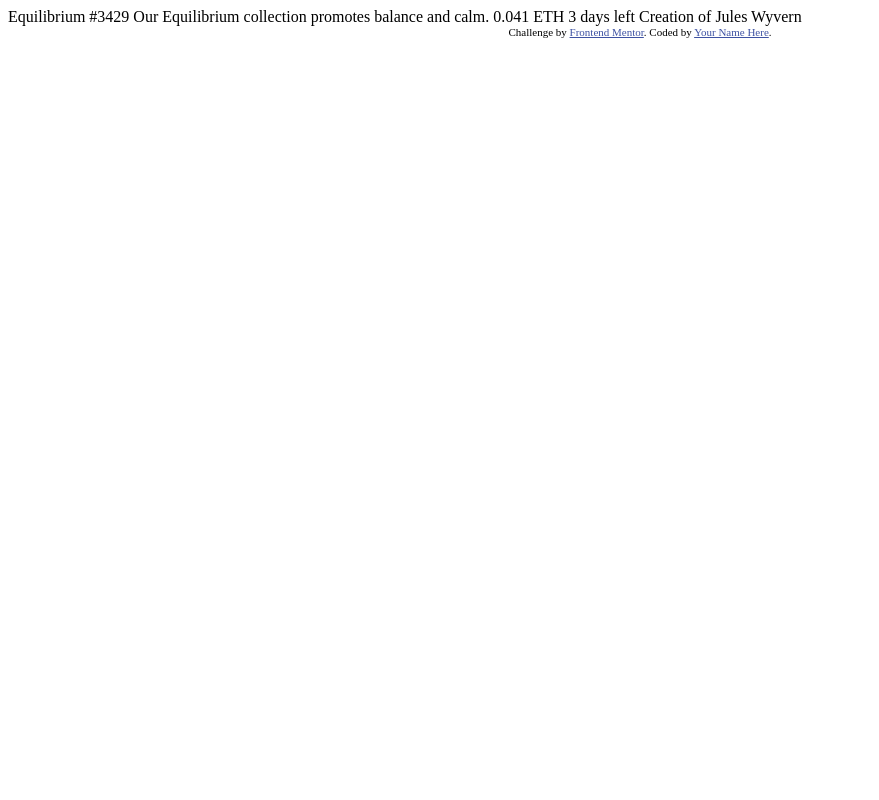
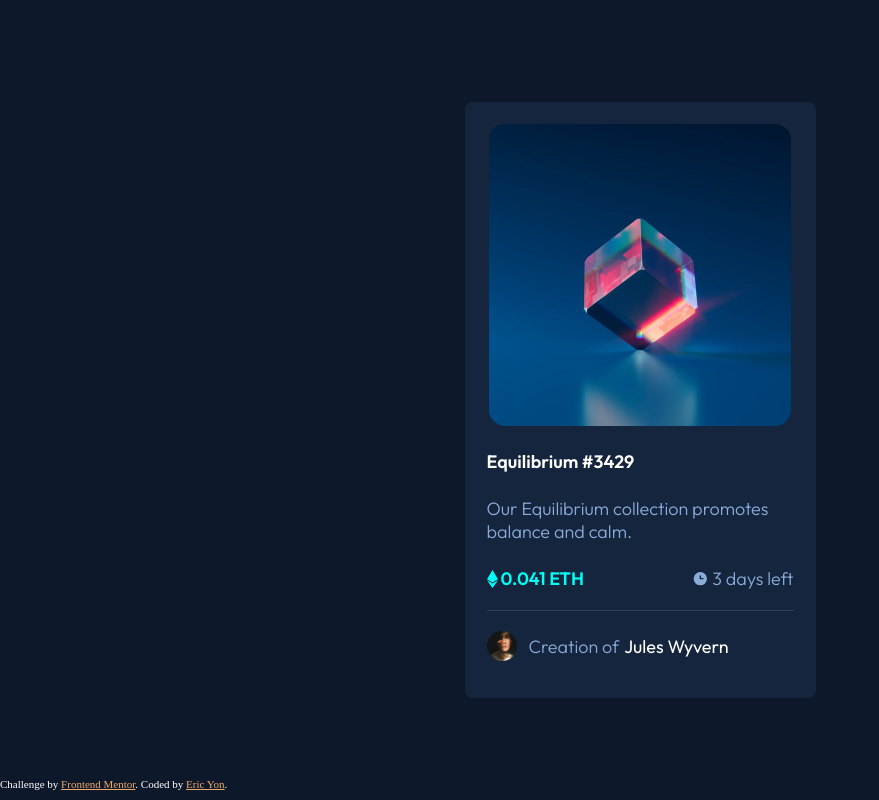
Before and after one commit to eyon24/nft-preview-card-component, a plain HTML site: page index.html in a window 1280 px wide. Shown: the whole page, without its empty margins (0-879 px from the left). Drawn offline with Linux system fonts and the light colour scheme.

Commit message:
Completed commit

```diff
--- a/index.html
+++ b/index.html
@@ -3,31 +3,88 @@
 <head>
   <meta charset="UTF-8">
   <meta name="viewport" content="width=device-width, initial-scale=1.0"> <!-- displays site properly based on user's device -->
-
-  <link rel="icon" type="image/png" sizes="32x32" href="./images/favicon-32x32.png">
-
+  <link rel="preconnect" href="https://fonts.googleapis.com">
+  <link rel="preconnect" href="https://fonts.gstatic.com" crossorigin>
+  <link href="https://fonts.googleapis.com/css2?family=Outfit:wght@300;400;600&family=Overpass:wght@300;400&display=swap" rel="stylesheet">
+  <link rel="icon" type="image/png" sizes="32x32" href="./resources/images/favicon-32x32.png">
+  <link rel="stylesheet" href="./resources/css/styles.css">
   <title>Frontend Mentor | NFT preview card component</title>
 
   <!-- Feel free to remove these styles or customise in your own stylesheet 👍 -->
   <style>
-    .attribution { font-size: 11px; text-align: center; }
-    .attribution a { color: hsl(228, 45%, 44%); }
+    .attribution {
+      font-size: 11px;
+      text-align: center;
+      position: fixed;
+      bottom: 10px;
+      color: #fff;
+    }
+
+    .attribution a {
+      color: hsl(29, 80%, 67%);
+    }
   </style>
+
 </head>
+
 <body>
+  <main>
+    <div class="container">
+      <div class="img-container">
+        <img class="img" src="./resources/images/image-equilibrium.jpg">
 
-  Equilibrium #3429
+        <div class="creator-img-hover">
+          <img src="./resources/images/icon-view.svg" class="hov">
+        </div>
 
-  Our Equilibrium collection promotes balance and calm.
+      </div>
 
-  0.041 ETH
-  3 days left
 
-  Creation of Jules Wyvern
+      <div class="eqID-container">
+        <span class="eqID">Equilibrium #3429</span>
+      </div>
+
+      <div class="description-container">
+        <span class="description">
+          Our Equilibrium collection promotes balance and calm.
+        </span>
+      </div>
+
+      <div class="detail-container">
+        <span class="amount">
+          <div class="eth-icon-container">
+            <img class="eth-icon" src="./resources/images/icon-ethereum.svg">
+          </div>
+          0.041 ETH
+        </span>
+        <span class="time-left">
+          <div class="clock-icon-container">
+            <img class="clock-icon" src="./resources/images/icon-clock.svg">
+          </div>
+          3 days left
+        </span>
+      </div>
+
+      <hr class="line">
+
+      <footer class=creator-container>
+        <div class="creator-img-container">
+          <img class="creator-img" src="./resources/images/image-avatar.png">
+        </div>
+
+        <span class="creator">
+          Creation of
+        </span>
+        <span class="creator-name">
+          Jules Wyvern
+        </span>
+      </footer>
+    </div>
+  </main>
 
   <div class="attribution">
     Challenge by <a href="https://www.frontendmentor.io?ref=challenge" target="_blank">Frontend Mentor</a>.
-    Coded by <a href="#">Your Name Here</a>.
+    Coded by <a href="#">Eric Yon</a>.
   </div>
 </body>
 </html>
--- /dev/null
+++ b/resources/css/styles.css
@@ -0,0 +1,195 @@
+:root {
+    --background: #0d192b;
+    --card: #14253d;
+    --line: #2f415b;
+    --White: #ffffff;
+    --soft-blue: #8bacda;
+    --cyan: hsl(178, 100%, 50%);
+}
+
+*,
+::before,
+::after {
+    box-sizing: inherit;
+}
+
+html {
+    box-sizing: border-box;
+}
+
+html, body {
+    margin: 0;
+    padding: 0;
+}
+
+body {
+    background-color: var(--background);
+}
+
+main {
+    align-items: center;
+    display: flex;
+    justify-content: center;
+    margin: auto 20px;
+    height: 100vh;
+
+}
+
+.container {
+    background-color: var(--card);
+    margin-top: 9.438rem;
+    margin-bottom: 9.438rem;
+    display: flex;
+    flex-direction: column;
+    padding: 1.375rem 1.375rem;
+    width: 21.938rem;
+    height: 37.25rem;
+    border-radius: .5rem;
+}
+
+.img-container {
+    align-items: center;
+    border-radius: .5rem;
+    display: flex;
+    justify-content: center;
+}
+
+.img {
+    height: 18.875rem;
+    width: 18.875rem;
+    border-radius: 1rem;
+}
+
+.creator-img-hover {
+    position: absolute;
+    background-color: var(--cyan);
+    height: 18.875rem;
+    width: 18.875rem;
+    border-radius: 1rem;
+    display: flex;
+    align-items: center;
+    justify-content: center;
+    opacity: 0;
+}
+
+.creator-img-hover:hover {
+    opacity: .6;
+    cursor: pointer;
+}
+
+.eqID-container {
+    display: flex;
+    justify-content: left;
+    padding: 1.5rem 0;
+}
+
+.eqID {
+    font-family: 'Outfit', sans-serif;
+    font-size: 18px;
+    font-weight: 600;
+    color: var(--White);
+}
+
+.eqID:hover {
+    color: var(--cyan);
+    cursor: pointer;
+}
+
+.description-container {
+    padding-bottom: 1.5rem;
+}
+
+.description {
+    font-family: 'Outfit', sans-serif;
+    font-size: 18px;
+    font-weight: 300;
+    color: var(--soft-blue);
+}
+
+.detail-container {
+    display: flex;
+    flex-direction: row;
+    justify-content: space-between;
+}
+
+.amount, .time-left {
+    font-family: 'Outfit', sans-serif;
+    font-size: 18px;
+}
+
+.amount {
+    display: flex;
+    color: var(--cyan);
+    font-weight: 600;
+}
+
+.eth-icon-container {
+    display: flex;
+    align-items: center;
+    justify-content: left;
+    margin-right: 3px;
+}
+
+.clock-icon-container {
+    display: flex;
+    align-items: center;
+    justify-content: left;
+    margin-right: 3px;
+}
+
+.time-left {
+    display: flex;
+    flex-direction: row;
+    color: var(--soft-blue);
+    font-weight: 300;
+}
+
+hr {
+    margin: 20px 0;
+}
+
+.line {
+    border: 0;
+    border-bottom: 1px solid var(--line);
+}
+
+.creator-container {
+    display: flex;
+    align-items: center;
+    justify-content: left;
+}
+
+.creator-img-container {
+    display: flex;
+    flex-direction: row;
+    align-items: center;
+    justify-content: left;
+    margin-right: 12px;
+}
+
+
+.creator-img {
+    width: 1.875rem;
+    height: 1.875rem;
+}
+
+.creator, .creator-name {
+    font-family: 'Outfit', sans-serif;
+    font-size: 18px;
+}
+
+.creator {
+    font-weight: 300;
+    color: var(--soft-blue);
+}
+
+.creator-name {
+    font-weight: 400;
+    color: var(--White);
+    margin-left:5px;
+}
+
+.creator-name:hover {
+    color: var(--cyan);
+    cursor: pointer;
+}
```
Also changed, not shown: design/active-states.jpg (deleted), design/desktop-design.jpg (deleted), design/desktop-preview.jpg (deleted), design/mobile-design.jpg (deleted), 3 other files.
